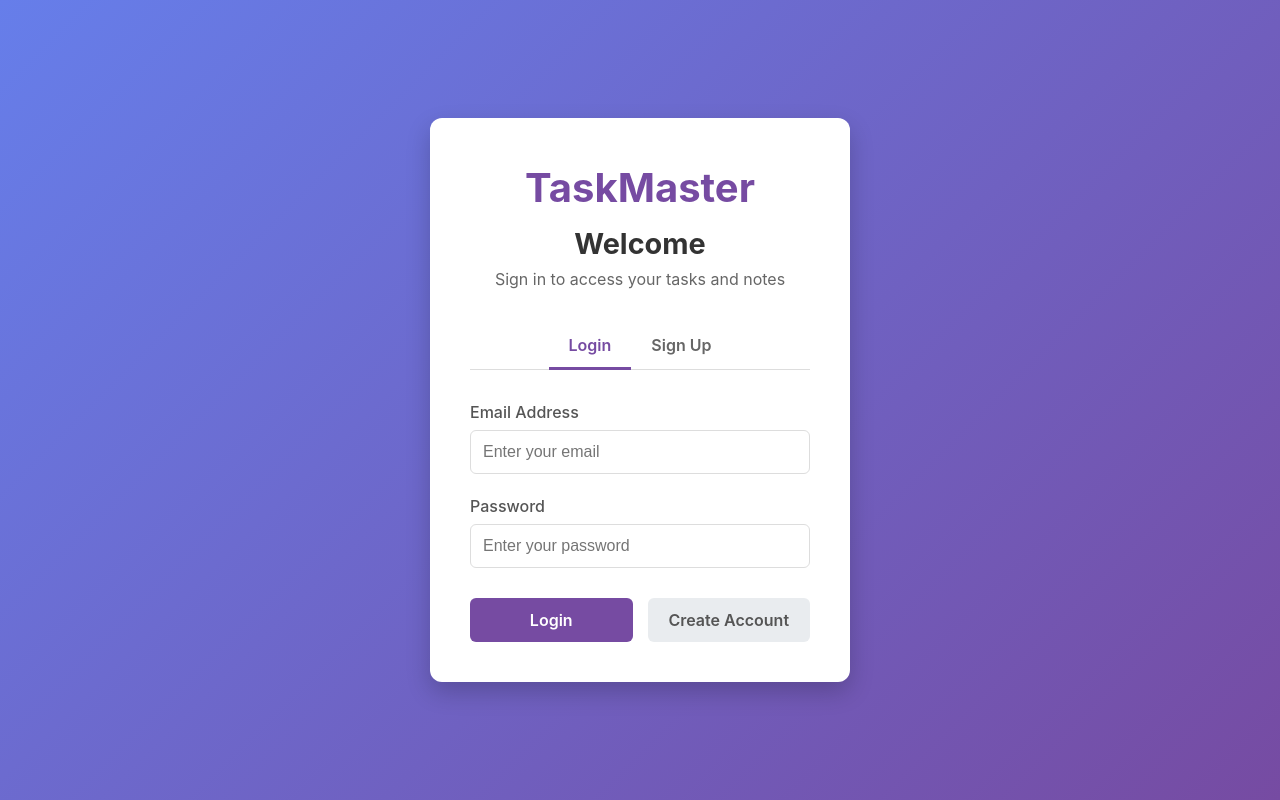
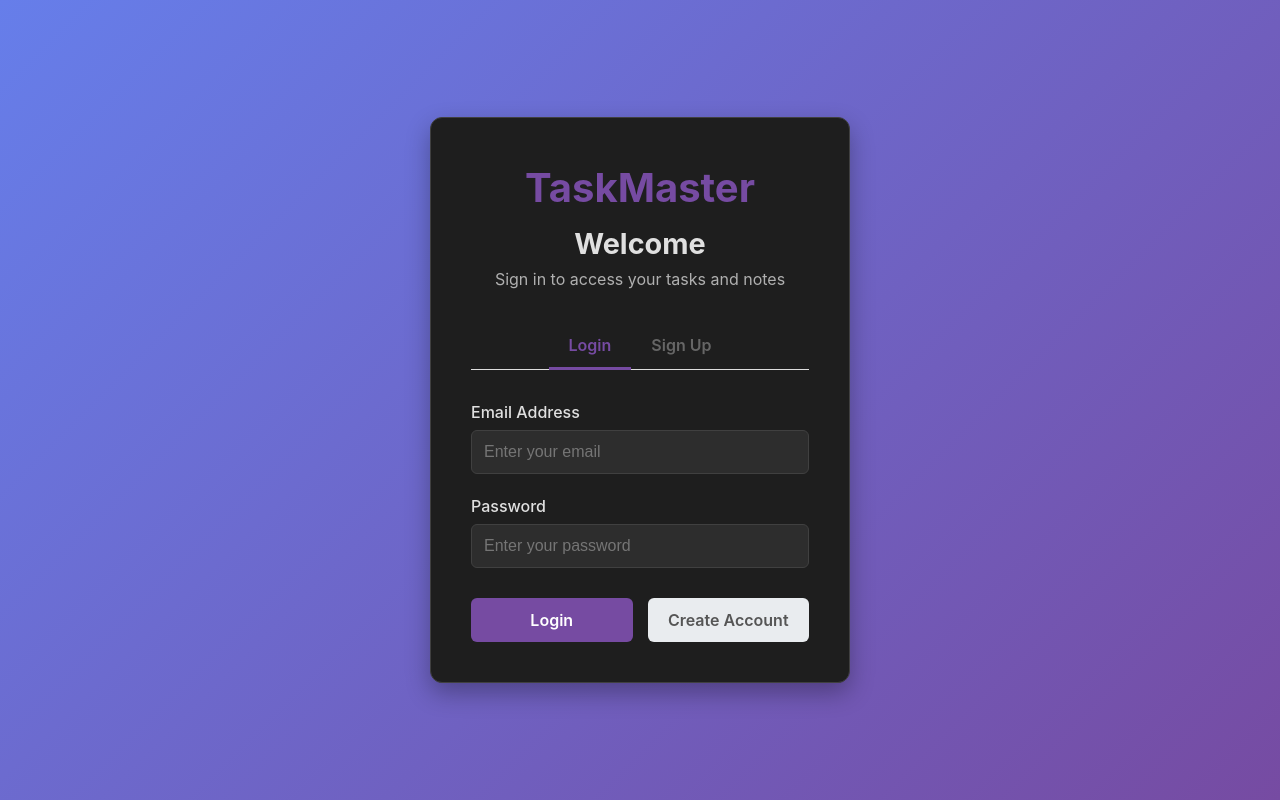
Before and after one commit to anuj308/todo, a React (Vite) app in the folder frontend/: page / in a window 1280 px wide. Built offline with nearby package versions, Linux system fonts and the light colour scheme; no server answers.

Commit message:
added dark mode

```diff
--- a/frontend/src/App.css
+++ b/frontend/src/App.css
@@ -12,13 +12,13 @@
   flex-direction: column;
   min-height: 100vh;
   width: 100%;
+  background-color: var(--bg-primary);
+  color: var(--text-primary);
 }
 
 .content-container {
   flex: 1;
-  /* padding: 1rem; */
   width: 100%;
-  /* max-width: 1200px; */
   margin: 0 auto;
 }
 
@@ -68,19 +68,18 @@
 .todo-container {
   max-width: 740px;
   margin: 0 auto;
-  /* padding: 2rem; */
-  background-color: #fff;
+  background-color: var(--card-bg);
   border-radius: 10px;
-  box-shadow: 0 2px 10px rgba(0, 0, 0, 0.1);
+  box-shadow: 0 2px 10px var(--card-shadow);
   overflow: hidden;
 }
 
 .notes-container {
   max-width: 1200px;
   margin: 0 auto;
-  background-color: #fff;
+  background-color: var(--card-bg);
   border-radius: 10px;
-  box-shadow: 0 2px 10px rgba(0, 0, 0, 0.1);
+  box-shadow: 0 2px 10px var(--card-shadow);
   overflow: hidden;
 }
 
@@ -90,7 +89,7 @@ header {
 }
 
 h1 {
-  color: #333;
+  color: var(--text-primary);
   font-size: 2.5rem;
 }
 
@@ -104,15 +103,24 @@ h1 {
 .todo-form {
   display: flex;
   padding: 1rem;
-  border-bottom: 1px solid #eee;
+  border-bottom: 1px solid var(--border-primary);
+  background-color: var(--bg-secondary);
 }
 
 .todo-form input {
   flex: 1;
   padding: 0.8rem;
-  border: 1px solid #ddd;
+  border: 1px solid var(--input-border);
   border-radius: 4px;
   font-size: 1rem;
+  background-color: var(--input-bg);
+  color: var(--text-primary);
+}
+
+.todo-form input:focus {
+  border-color: var(--input-focus);
+  outline: none;
+  box-shadow: 0 0 0 0.2rem rgba(0, 123, 255, 0.25);
 }
 
 .todo-form button {
@@ -140,7 +148,8 @@ h1 {
   align-items: center;
   justify-content: space-between;
   padding: 1rem;
-  border-bottom: 1px solid #eee;
+  border-bottom: 1px solid var(--border-primary);
+  background-color: var(--bg-primary);
 }
 
 .todo-item:last-child {
@@ -168,12 +177,12 @@ h1 {
 
 .todo-item span {
   font-size: 1.1rem;
-  color: #374151;
+  color: var(--text-primary);
 }
 
 .todo-item span.completed {
   text-decoration: line-through;
-  color: #9ca3af;
+  color: var(--text-muted);
 }
 
 .delete-btn {
@@ -245,8 +254,8 @@ nav a:hover {
 
 .notes-sidebar {
   width: 30%;
-  background-color: #f9fafb;
-  border-right: 1px solid #e5e7eb;
+  background-color: var(--bg-secondary);
+  border-right: 1px solid var(--border-primary);
   display: flex;
   flex-direction: column;
   overflow: hidden;
@@ -254,16 +263,17 @@ nav a:hover {
 
 .notes-header {
   padding: 1rem;
-  border-bottom: 1px solid #e5e7eb;
+  border-bottom: 1px solid var(--border-primary);
   display: flex;
   justify-content: space-between;
   align-items: center;
+  background-color: var(--bg-tertiary);
 }
 
 .notes-header h2 {
   margin: 0;
   font-size: 1.2rem;
-  color: #374151;
+  color: var(--text-primary);
 }
 
 .add-note-btn {
@@ -291,22 +301,24 @@ nav a:hover {
 
 .note-item {
   padding: 0.8rem 1rem;
-  border-bottom: 1px solid #e5e7eb;
+  border-bottom: 1px solid var(--border-primary);
   cursor: pointer;
   transition: background-color 0.2s;
   text-align: left;
   display: flex;
   justify-content: space-between;
   align-items: center;
+  background-color: var(--bg-primary);
 }
 
 .note-item:hover {
-  background-color: #f3f4f6;
+  background-color: var(--bg-tertiary);
 }
 
 .note-item.active {
-  background-color: #e0e7ff;
-  border-left: 3px solid #4c1d95;
+  background-color: var(--input-focus);
+  border-left: 3px solid var(--btn-primary-bg);
+  color: var(--btn-primary-text);
 }
 
 .note-item-content {
@@ -317,7 +329,7 @@ nav a:hover {
 .note-title {
   margin: 0;
   font-size: 1rem;
-  color: #1f2937;
+  color: var(--text-primary);
   font-weight: 600;
   white-space: nowrap;
   overflow: hidden;
@@ -327,7 +339,7 @@ nav a:hover {
 .note-preview {
   margin: 0.3rem 0 0.5rem;
   font-size: 0.8rem;
-  color: #6b7280;
+  color: var(--text-secondary);
   white-space: nowrap;
   overflow: hidden;
   text-overflow: ellipsis;
@@ -335,7 +347,7 @@ nav a:hover {
 
 .note-date {
   font-size: 0.7rem;
-  color: #9ca3af;
+  color: var(--text-muted);
 }
 
 .delete-note-btn {
@@ -358,28 +370,38 @@ nav a:hover {
   display: flex;
   flex-direction: column;
   overflow: hidden;
+  background-color: var(--bg-primary);
 }
 
 .empty-editor {
   display: flex;
   align-items: center;
   justify-content: center;
-  color: #9ca3af;
+  color: var(--text-muted);
   font-style: italic;
-  background-color: #f9fafb;
+  background-color: var(--bg-secondary);
 }
 
 .editor-header {
   padding: 1rem;
-  border-bottom: 1px solid #e5e7eb;
+  border-bottom: 1px solid var(--border-primary);
+  background-color: var(--bg-secondary);
 }
 
 .note-title-input {
   width: 100%;
   padding: 0.5rem;
   font-size: 1.2rem;
-  border: 1px solid #d1d5db;
+  border: 1px solid var(--input-border);
   border-radius: 4px;
+  background-color: var(--input-bg);
+  color: var(--text-primary);
+}
+
+.note-title-input:focus {
+  border-color: var(--input-focus);
+  outline: none;
+  box-shadow: 0 0 0 0.2rem rgba(0, 123, 255, 0.25);
 }
 
 .editor-content {
@@ -396,20 +418,23 @@ nav a:hover {
   border: none;
   resize: none;
   outline: none;
+  background-color: var(--input-bg);
+  color: var(--text-primary);
 }
 
 .editor-footer {
   padding: 0.5rem 1rem;
   font-size: 0.8rem;
-  color: #9ca3af;
+  color: var(--text-muted);
   text-align: right;
-  border-top: 1px solid #e5e7eb;
+  border-top: 1px solid var(--border-primary);
+  background-color: var(--bg-secondary);
 }
 
 .no-notes {
   padding: 1rem;
   text-align: center;
-  color: #9ca3af;
+  color: var(--text-muted);
   font-style: italic;
 }
 
--- a/frontend/src/App.jsx
+++ b/frontend/src/App.jsx
@@ -9,6 +9,7 @@ import RedirectIfAuthenticated from './components/RedirectIfAuthenticated';
 import Navbar from './components/Navbar';
 import { AuthProvider } from './context/AuthContext';
 import { TodoProvider } from './context/TodoContext';
+import { ThemeProvider } from './context/ThemeContext';
 import './App.css';
 
 const App = () => {
@@ -16,6 +17,7 @@ const App = () => {
     const isLoginPage = location.pathname === '/';
 
     return (
+        <ThemeProvider>
             <AuthProvider>
                 <div className="app-container">
                     {!isLoginPage && <Navbar />}
@@ -54,6 +56,7 @@ const App = () => {
                     </div>
                 </div>
             </AuthProvider>
+        </ThemeProvider>
     );
 };
 
--- a/frontend/src/components/LoginSignUpPage.css
+++ b/frontend/src/components/LoginSignUpPage.css
@@ -8,13 +8,14 @@
 }
 
 .login-signup-card {
-  background-color: white;
+  background-color: var(--card-bg);
   border-radius: 12px;
-  box-shadow: 0 10px 25px rgba(0, 0, 0, 0.2);
+  box-shadow: 0 10px 25px var(--card-shadow);
   width: 100%;
   max-width: 420px;
   padding: 40px;
   text-align: center;
+  border: 1px solid var(--border-primary);
 }
 
 .login-signup-logo {
@@ -26,12 +27,12 @@
 
 .login-signup-title {
   font-size: 1.8rem;
-  color: #333;
+  color: var(--text-primary);
   margin-bottom: 8px;
 }
 
 .login-signup-subtitle {
-  color: #666;
+  color: var(--text-secondary);
   margin-bottom: 30px;
 }
 
@@ -44,7 +45,7 @@
   display: block;
   margin-bottom: 6px;
   font-weight: 500;
-  color: #555;
+  color: var(--text-primary);
 }
 
 .form-input {
--- a/frontend/src/components/Navbar.css
+++ b/frontend/src/components/Navbar.css
@@ -1,9 +1,25 @@
+/* CSS Variables for Theme Support */
+:root[data-theme="light"] {
+  --navbar-bg: #2c3e50;
+  --navbar-text: white;
+  --navbar-hover: #3498db;
+  --navbar-border: white;
+}
+
+:root[data-theme="dark"] {
+  --navbar-bg: #1a1a1a;
+  --navbar-text: #e0e0e0;
+  --navbar-hover: #64b5f6;
+  --navbar-border: #e0e0e0;
+}
+
 .navbar {
-  background-color: #2c3e50;
-  color: white;
+  background-color: var(--navbar-bg);
+  color: var(--navbar-text);
   padding: 0.5rem 1rem;
   width: 100%;
   margin: 0;
+  transition: background-color 0.3s ease;
 }
 
 .nav-container {
@@ -26,7 +42,7 @@
 }
 
 .nav-link {
-  color: white;
+  color: var(--navbar-text);
   text-decoration: none;
   font-weight: 500;
   padding: 0.5rem;
@@ -34,18 +50,40 @@
 }
 
 .nav-link:hover {
-  color: #3498db;
+  color: var(--navbar-hover);
 }
 
 .nav-auth {
   display: flex;
   align-items: center;
+  gap: 1rem;
+}
+
+.theme-toggle-btn {
+  background-color: transparent;
+  border: 1px solid var(--navbar-border);
+  color: var(--navbar-text);
+  padding: 0.5rem;
+  border-radius: 50%;
+  cursor: pointer;
+  transition: all 0.3s ease;
+  display: flex;
+  align-items: center;
+  justify-content: center;
+  width: 40px;
+  height: 40px;
+}
+
+.theme-toggle-btn:hover {
+  background-color: var(--navbar-text);
+  color: var(--navbar-bg);
+  transform: scale(1.1);
 }
 
 .logout-btn {
   background-color: transparent;
-  border: 1px solid white;
-  color: white;
+  border: 1px solid var(--navbar-border);
+  color: var(--navbar-text);
   padding: 0.4rem 0.8rem;
   border-radius: 4px;
   cursor: pointer;
@@ -53,6 +91,6 @@
 }
 
 .logout-btn:hover {
-  background-color: white;
-  color: #2c3e50;
+  background-color: var(--navbar-text);
+  color: var(--navbar-bg);
 }
--- /dev/null
+++ b/frontend/src/context/ThemeContext.jsx
@@ -0,0 +1,56 @@
+import React, { createContext, useState, useEffect, useContext } from 'react';
+
+// Create theme context
+const ThemeContext = createContext();
+
+// Custom hook for using the theme context
+export function useTheme() {
+  const context = useContext(ThemeContext);
+  if (!context) {
+    throw new Error('useTheme must be used within a ThemeProvider');
+  }
+  return context;
+}
+
+export const ThemeProvider = ({ children }) => {
+  // Default to dark mode
+  const [theme, setTheme] = useState('dark');
+
+  useEffect(() => {
+    // Check localStorage for saved theme preference
+    const savedTheme = localStorage.getItem('theme');
+    if (savedTheme && (savedTheme === 'light' || savedTheme === 'dark')) {
+      setTheme(savedTheme);
+    } else {
+      // Set default to dark mode if no preference saved
+      setTheme('dark');
+      localStorage.setItem('theme', 'dark');
+    }
+  }, []);
+
+  useEffect(() => {
+    // Apply theme to document root
+    document.documentElement.setAttribute('data-theme', theme);
+    // Also add theme class to body for easier CSS targeting
+    document.body.className = `theme-${theme}`;
+  }, [theme]);
+
+  const toggleTheme = () => {
+    const newTheme = theme === 'light' ? 'dark' : 'light';
+    setTheme(newTheme);
+    localStorage.setItem('theme', newTheme);
+  };
+
+  const value = {
+    theme,
+    toggleTheme,
+    isDark: theme === 'dark',
+    isLight: theme === 'light'
+  };
+
+  return (
+    <ThemeContext.Provider value={value}>
+      {children}
+    </ThemeContext.Provider>
+  );
+};
--- a/frontend/src/index.css
+++ b/frontend/src/index.css
@@ -1,12 +1,10 @@
+/* Import theme variables */
+@import './styles/theme.css';
+
 :root {
   font-family: Inter, system-ui, Avenir, Helvetica, Arial, sans-serif;
   line-height: 1.5;
   font-weight: 400;
-
-  color-scheme: light dark;
-  color: rgba(255, 255, 255, 0.87);
-  background-color: #f9fafb;
-  color: #1a1a1a;
 
   font-synthesis: none;
   text-rendering: optimizeLegibility;
@@ -23,23 +21,26 @@
 
 a {
   font-weight: 500;
-  color: #646cff;
+  color: var(--btn-primary-bg);
   text-decoration: inherit;
+  transition: color 0.3s ease;
 }
 a:hover {
-  color: #535bf2;
+  color: var(--navbar-hover);
 }
 
 body {
   margin: 0;
   min-width: 320px;
   min-height: 100vh;
-  background-color: #f9fafb;
+  background-color: var(--bg-primary);
+  color: var(--text-primary);
 }
 
 h1 {
   font-size: 3.2em;
   line-height: 1.1;
+  color: var(--text-primary);
 }
 
 button {
@@ -49,27 +50,17 @@ button {
   font-size: 1em;
   font-weight: 500;
   font-family: inherit;
-  background-color: #1a1a1a;
+  background-color: var(--btn-primary-bg);
+  color: var(--btn-primary-text);
   cursor: pointer;
-  transition: border-color 0.25s;
+  transition: all 0.3s ease;
 }
 button:hover {
   filter: brightness(1.1);
+  transform: translateY(-1px);
 }
 button:focus,
 button:focus-visible {
-  outline: 4px auto -webkit-focus-ring-color;
+  outline: 2px solid var(--input-focus);
+  outline-offset: 2px;
 }
-
-@media (prefers-color-scheme: light) {
-  :root {
-    color: #213547;
-    background-color: #ffffff;
-  }
-  a:hover {
-    color: #747bff;
-  }
-  button {
-    background-color: #f9f9f9;
-  }
-}
--- /dev/null
+++ b/frontend/src/styles/theme.css
@@ -0,0 +1,142 @@
+/* Global Theme Variables and Styles */
+
+/* Light Theme */
+:root[data-theme="light"] {
+  /* Background Colors */
+  --bg-primary: #ffffff;
+  --bg-secondary: #f8f9fa;
+  --bg-tertiary: #e9ecef;
+
+  /* Text Colors */
+  --text-primary: #212529;
+  --text-secondary: #6c757d;
+  --text-muted: #adb5bd;
+
+  /* Border Colors */
+  --border-primary: #dee2e6;
+  --border-secondary: #e9ecef;
+
+  /* Button Colors */
+  --btn-primary-bg: #007bff;
+  --btn-primary-text: #ffffff;
+  --btn-secondary-bg: #6c757d;
+  --btn-secondary-text: #ffffff;
+
+  /* Input Colors */
+  --input-bg: #ffffff;
+  --input-border: #ced4da;
+  --input-focus: #80bdff;
+
+  /* Card Colors */
+  --card-bg: #ffffff;
+  --card-shadow: rgba(0, 0, 0, 0.125);
+
+  /* Navbar Colors */
+  --navbar-bg: #2c3e50;
+  --navbar-text: #ffffff;
+  --navbar-hover: #3498db;
+  --navbar-border: #ffffff;
+}
+
+/* Dark Theme */
+:root[data-theme="dark"] {
+  /* Background Colors */
+  --bg-primary: #121212;
+  --bg-secondary: #1e1e1e;
+  --bg-tertiary: #2d2d2d;
+
+  /* Text Colors */
+  --text-primary: #e0e0e0;
+  --text-secondary: #b0b0b0;
+  --text-muted: #757575;
+
+  /* Border Colors */
+  --border-primary: #404040;
+  --border-secondary: #2d2d2d;
+
+  /* Button Colors */
+  --btn-primary-bg: #1976d2;
+  --btn-primary-text: #ffffff;
+  --btn-secondary-bg: #424242;
+  --btn-secondary-text: #e0e0e0;
+
+  /* Input Colors */
+  --input-bg: #2d2d2d;
+  --input-border: #404040;
+  --input-focus: #64b5f6;
+
+  /* Card Colors */
+  --card-bg: #1e1e1e;
+  --card-shadow: rgba(0, 0, 0, 0.3);
+
+  /* Navbar Colors */
+  --navbar-bg: #1a1a1a;
+  --navbar-text: #e0e0e0;
+  --navbar-hover: #64b5f6;
+  --navbar-border: #e0e0e0;
+}
+
+/* Global Styles */
+* {
+  transition: background-color 0.3s ease, color 0.3s ease, border-color 0.3s ease;
+}
+
+body {
+  background-color: var(--bg-primary);
+  color: var(--text-primary);
+  margin: 0;
+  padding: 0;
+  font-family: -apple-system, BlinkMacSystemFont, 'Segoe UI', 'Roboto', 'Oxygen',
+    'Ubuntu', 'Cantarell', 'Fira Sans', 'Droid Sans', 'Helvetica Neue',
+    sans-serif;
+  -webkit-font-smoothing: antialiased;
+  -moz-osx-font-smoothing: grayscale;
+}
+
+/* Common Components */
+.card {
+  background-color: var(--card-bg);
+  border: 1px solid var(--border-primary);
+  box-shadow: 0 0.125rem 0.25rem var(--card-shadow);
+}
+
+.btn-primary {
+  background-color: var(--btn-primary-bg);
+  color: var(--btn-primary-text);
+  border: 1px solid var(--btn-primary-bg);
+}
+
+.btn-secondary {
+  background-color: var(--btn-secondary-bg);
+  color: var(--btn-secondary-text);
+  border: 1px solid var(--btn-secondary-bg);
+}
+
+.form-input {
+  background-color: var(--input-bg);
+  color: var(--text-primary);
+  border: 1px solid var(--input-border);
+}
+
+.form-input:focus {
+  border-color: var(--input-focus);
+  box-shadow: 0 0 0 0.2rem rgba(0, 123, 255, 0.25);
+}
+
+/* Scrollbar Styling */
+::-webkit-scrollbar {
+  width: 8px;
+}
+
+::-webkit-scrollbar-track {
+  background: var(--bg-secondary);
+}
+
+::-webkit-scrollbar-thumb {
+  background: var(--border-primary);
+  border-radius: 4px;
+}
+
+::-webkit-scrollbar-thumb:hover {
+  background: var(--text-secondary);
+}
```
Also changed, not shown: frontend/src/components/Navbar.jsx (+20 -0 lines). Lines whose indentation alone changed are shown as unchanged.
